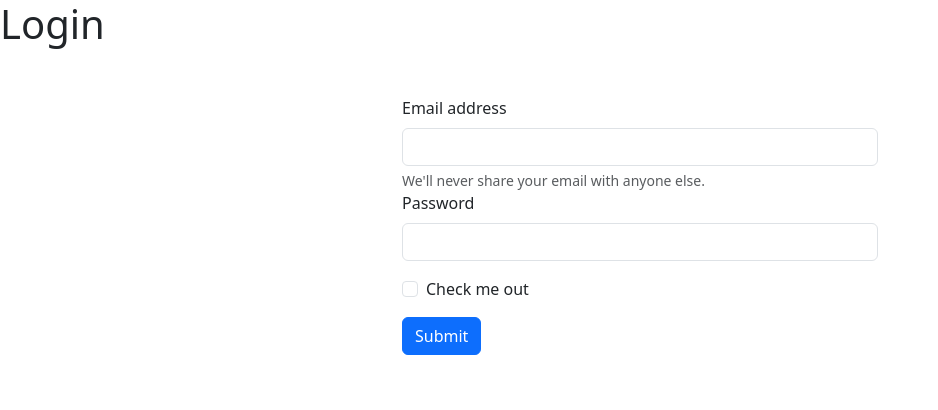
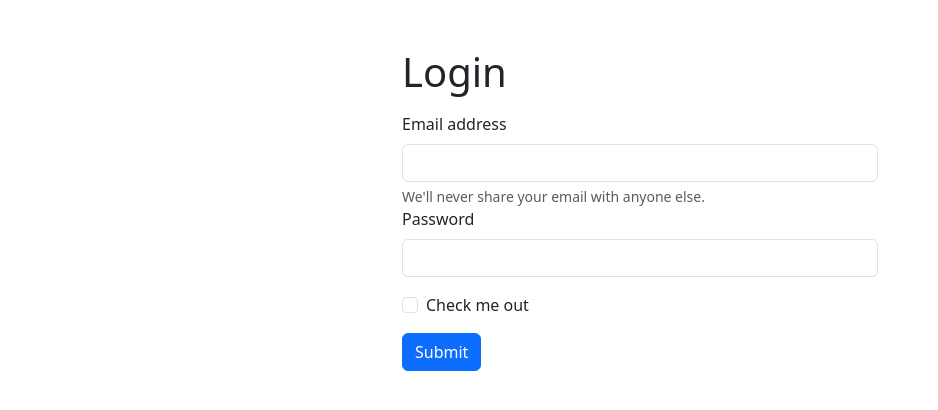
Before and after one commit to Framework-Web-5D-2023/Tugas5-MalikSyafii, a CodeIgniter 4 app: template app/Views/login.php in a window 1280 px wide. Shown: the top 410 px of the page, without its empty margins (0-938 px from the left). Run offline with PHP 8.4 and a stand-in for CodeIgniter, Linux system fonts and the light colour scheme; the template is opened without the code that fills it: most values are stand-ins (such as "Sample title", 1, 10 or a date in 2020); some libraries are stand-ins or nearby versions.

Commit message:
git and view

```diff
--- a/app/Config/Routes.php
+++ b/app/Config/Routes.php
@@ -6,8 +6,6 @@ use CodeIgniter\Router\RouteCollection;
  * @var RouteCollection $routes
  */
 $routes->get('/', 'Home::index');
-$routes->post('/pertemuan', 'Home::pertemuan');
-$routes->put('/about', 'About::index');
 $routes->get('/about/(:num)/(:any)', 'About::create/$1/$2');
 
 // Login
--- a/app/Views/login.php
+++ b/app/Views/login.php
@@ -1,8 +1,9 @@
 <?= $this->extend('template') ?>
 
 <?= $this->section('content') ?>
-<h1>Login</h1>
-<form method="post" action="/login/signin" class="container m-auto mt-5" style="width:500px;">
+<div class="container m-auto mt-5" style="width:500px;">
+  <h1 class="mb-3">Login</h1>
+  <form method="post" action="/login/signin">
     <div>
       <label for="exampleInputEmail1" class="form-label">Email address</label>
       <input name="email" type="email" class="form-control" id="exampleInputEmail1" aria-describedby="emailHelp">
@@ -18,4 +19,5 @@
     </div>
     <button type="submit" class="btn btn-primary">Submit</button>
   </form>
+</div>
 <?= $this->endSection() ?>
--- a/app/Views/template.php
+++ b/app/Views/template.php
@@ -5,7 +5,9 @@
   <meta charset="UTF-8">
   <meta http-equiv="X-UA-Compatible" content="IE=edge">
   <meta name="viewport" content="width=device-width, initial-scale=1.0">
-  <link href="https://cdn.jsdelivr.net/npm/bootstrap@5.3.2/dist/css/bootstrap.min.css" rel="stylesheet" integrity="sha384-T3c6CoIi6uLrA9TneNEoa7RxnatzjcDSCmG1MXxSR1GAsXEV/Dwwykc2MPK8M2HN" crossorigin="anonymous">
+  <!-- Tautan ke Bootstrap CSS -->
+  <link href="{{ ROOT_URL }}bootstrap/css/bootstrap.min.css" rel="stylesheet">
+
   <title><?= $title ?></title>
 </head>
 
@@ -13,7 +15,7 @@
   <?= $this->renderSection('content') ?>
 </body>
 
-<script src="https://cdn.jsdelivr.net/npm/bootstrap@5.3.2/dist/js/bootstrap.bundle.min.js" integrity="sha384-C6RzsynM9kWDrMNeT87bh95OGNyZPhcTNXj1NW7RuBCsyN/o0jlpcV8Qyq46cDfL" crossorigin="anonymous"></script>
+<script type="text/javascript" src="{{  }}bootstrap/js/bootstrap.min.js"></script>
 
 <script>
   // codingan javascript
--- a/composer.json
+++ b/composer.json
@@ -35,6 +35,10 @@
     "sort-packages": true
   },
   "scripts": {
-        "test": "phpunit"
+    "test": "phpunit",
+    "post-update-cmd": [
+      "rm -rf public/bootstrap",
+      "cp -R vendor/twbs/bootstrap/dist public/bootstrap"
+    ]
   }
 }
--- a/public/index.php
+++ b/public/index.php
@@ -44,7 +44,7 @@ require_once SYSTEMPATH . 'Config/DotEnv.php';
 (new CodeIgniter\Config\DotEnv(ROOTPATH))->load();
 
 // Define ENVIRONMENT
-if (! defined('ENVIRONMENT')) {
+if (!defined('ENVIRONMENT')) {
   define('ENVIRONMENT', env('CI_ENVIRONMENT', 'production'));
 }
 
@@ -52,6 +52,7 @@ if (! defined('ENVIRONMENT')) {
 // $factoriesCache = new \CodeIgniter\Cache\FactoriesCache();
 // $factoriesCache->load('config');
 // ^^^ Uncomment these lines if you want to use Config Caching.
+
 
 /*
  * ---------------------------------------------------------------
```
Lines whose indentation alone changed are shown as unchanged.
